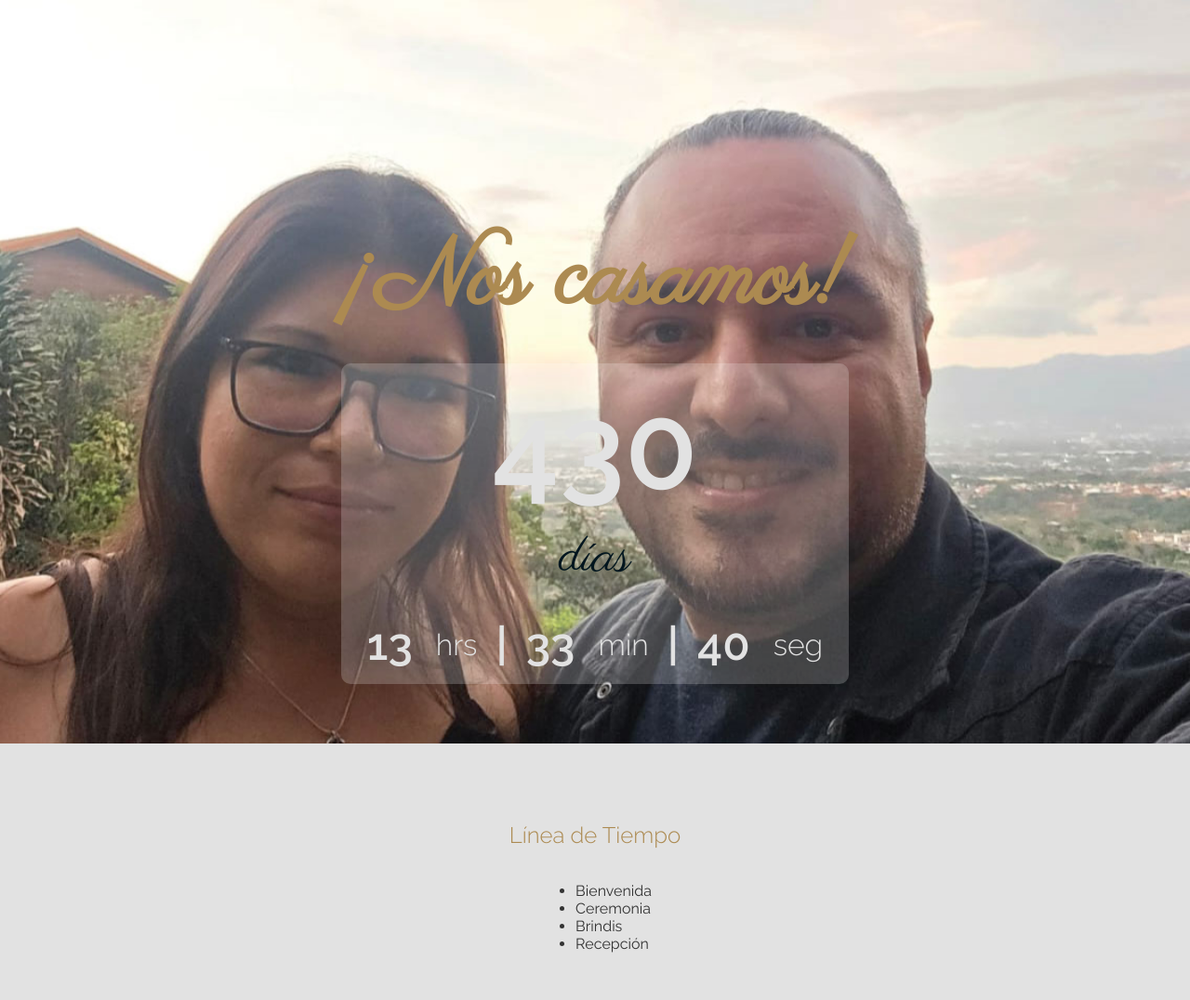
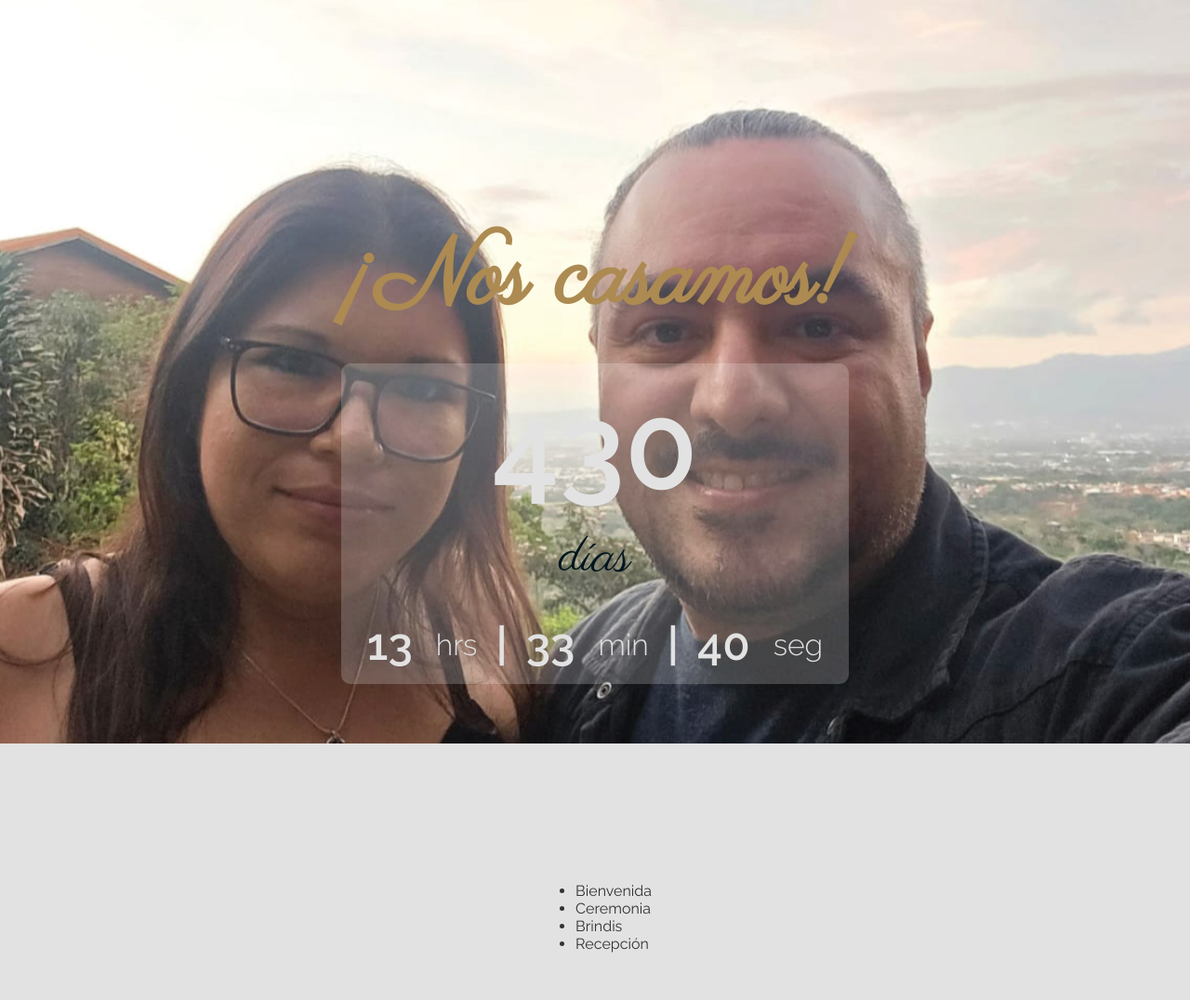
Before and after one commit to DMRamces/Invitacion-pag, a plain HTML site: page index.html in a window 1280 px wide. Shown: the top 1076 px of the page at 93% size. Drawn offline with Linux system fonts and the light colour scheme.

Commit message:
Update styles.css

```diff
--- a/css/styles.css
+++ b/css/styles.css
@@ -67,7 +67,7 @@ section {
 }
 
 h2 {
-    color: #ac8a51; /* Dorado */
+    color: #e2e2e2; /* Dorado */
 }
 
 /* Flexbox para el layout */
```
